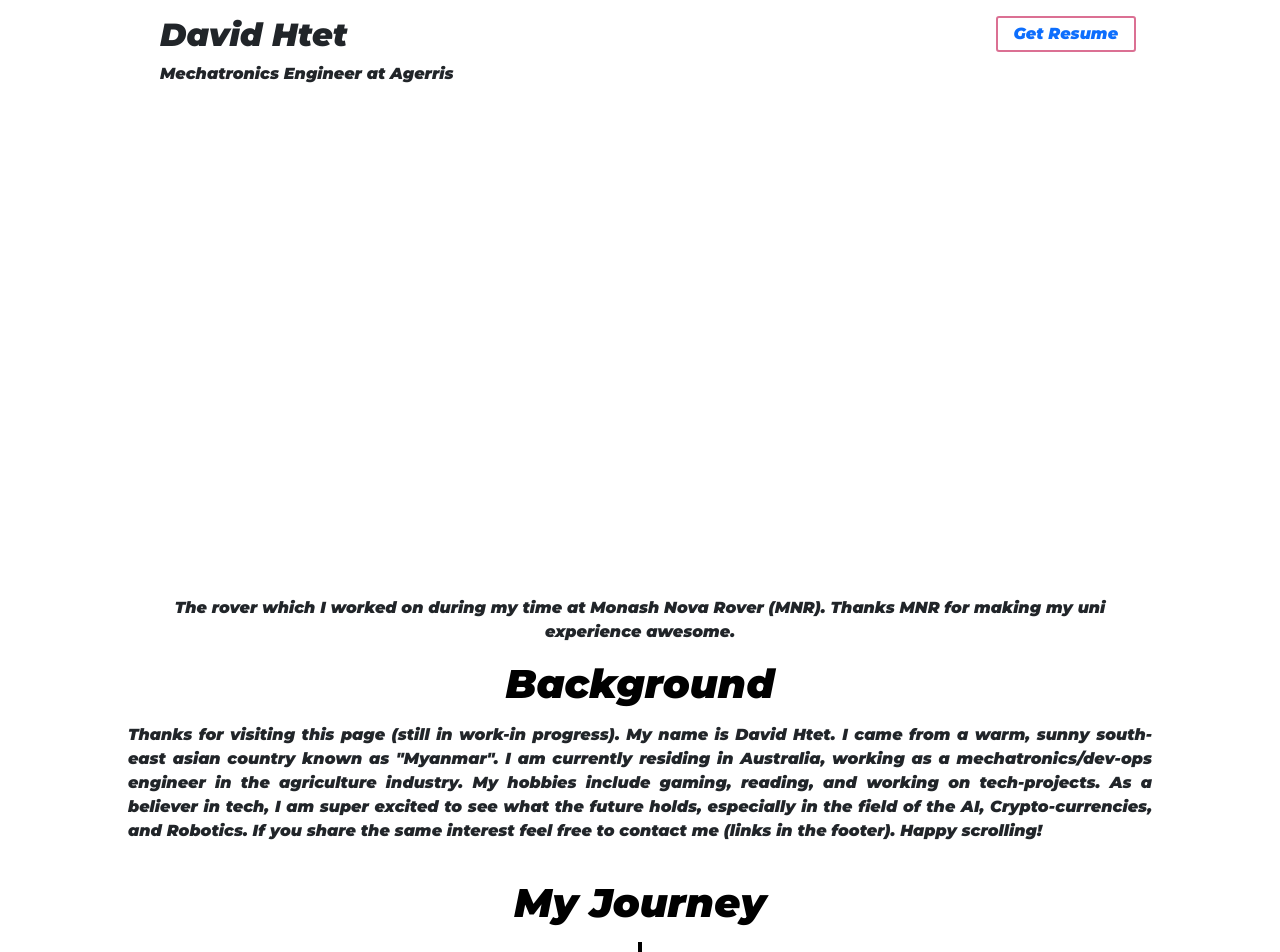
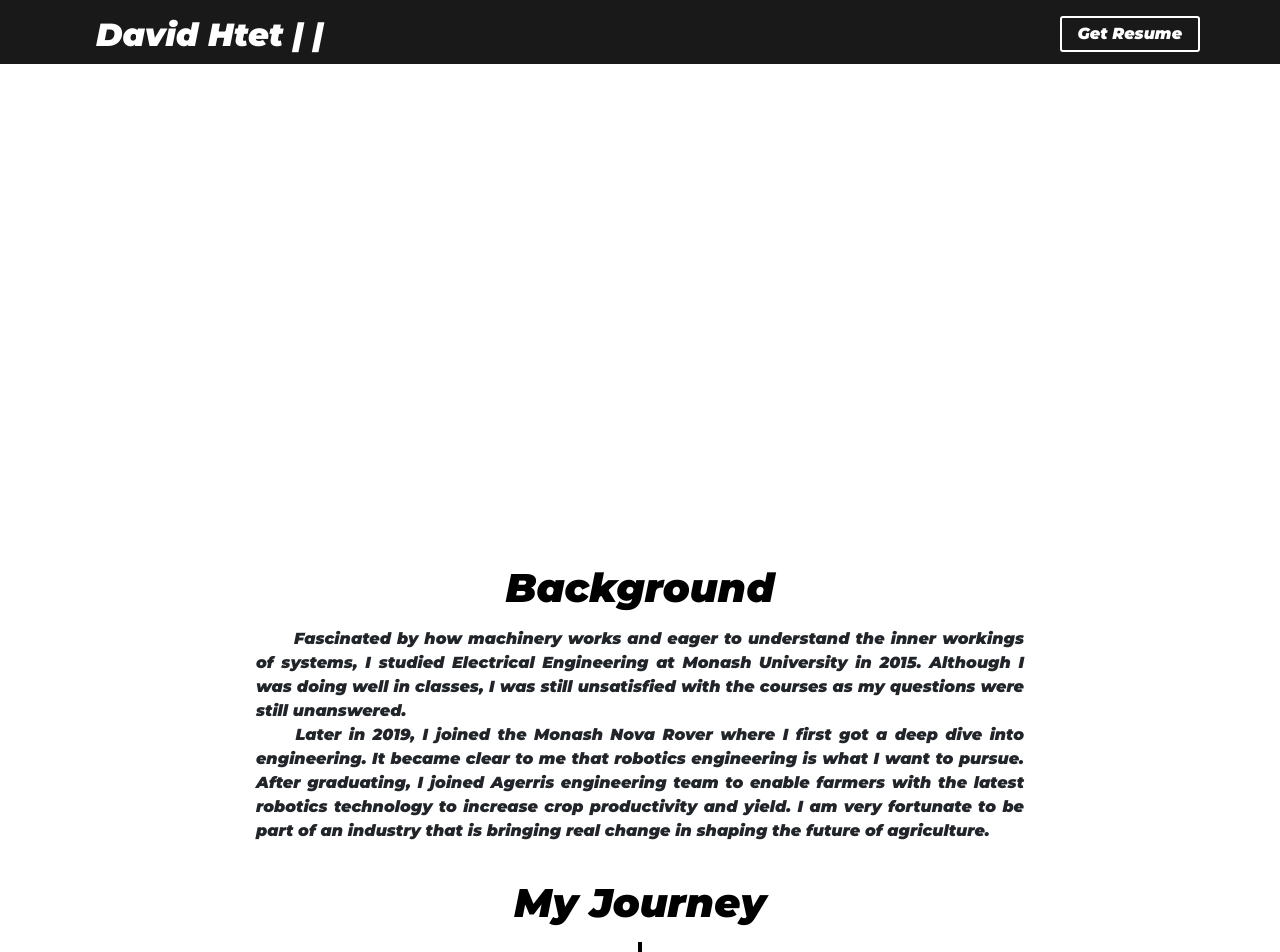
Before and after one commit to ZweatMonash/david_webapp, a React (Create React App) app: page / in a window 1280 px wide. Shown: the top 952 px of the page. Built offline with nearby package versions, Linux system fonts and the light colour scheme; no server answers; a web font is replaced by a local one.

Commit message:
Design changes

```diff
--- a/package.json
+++ b/package.json
@@ -16,6 +16,7 @@
     "styled-components": "^5.3.0",
     "stylus": "^0.54.8",
     "three": "^0.128.0",
+    "typed.js": "^2.0.12",
     "web-vitals": "^1.1.2"
   },
   "scripts": {
--- a/public/index.html
+++ b/public/index.html
@@ -2,7 +2,7 @@
 <html lang="en">
   <head>
     <meta charset="utf-8" />
-    <!-- <link rel="icon" href="%PUBLIC_URL%/favicon.ico" /> -->
+    <link rel="icon" href="%PUBLIC_URL%/favicon.ico" />
     <link rel="preconnect" href="https://fonts.gstatic.com" />
     <link
       href="https://fonts.googleapis.com/css2?family=Encode+Sans+Expanded:wght@400;700&display=swap"
@@ -25,7 +25,7 @@
       name="description"
       content="Web site created using create-react-app"
     />
-    <link rel="apple-touch-icon" href="%PUBLIC_URL%/logo192.png" />
+    <!-- <link rel="apple-touch-icon" href="%PUBLIC_URL%/logo192.png" /> -->
     <!--
       manifest.json provides metadata used when your web app is installed on a
       user's mobile device or desktop. See https://developers.google.com/web/fundamentals/web-app-manifest/
@@ -40,7 +40,7 @@
       work correctly both with client-side routing and a non-root public URL.
       Learn how to configure a non-root public URL by running `npm run build`.
     -->
-    <title>React App</title>
+    <title>David Htet's</title>
   </head>
   <body>
     <noscript>You need to enable JavaScript to run this app.</noscript>
--- a/src/components/hero/RenderRover.js
+++ b/src/components/hero/RenderRover.js
@@ -12,7 +12,6 @@ class RenderRover extends Component {
       height = 300;
     }
     console.log(width, height);
-    // var width = (parent.clientWidth / 3) * 2;
     var mobile = false;
     if (width < 768) {
       mobile = true;
--- a/src/components/hero/hero.css
+++ b/src/components/hero/hero.css
@@ -1,6 +1,8 @@
 #hero-wrapper {
   width: 80vw;
   height: auto;
+  display: block;
+  margin-top: 4em; /* same spacing as Navbar*/
   margin-left: auto;
   margin-right: auto;
 }
@@ -13,3 +15,15 @@
 #hero-wrapper p {
   text-align: justify;
 }
+
+#pitch {
+  /* border: black 4px solid; */
+  /* padding: 10px 0px; */
+  margin-left: 0px;
+}
+
+#pitch p {
+  width: 60vw;
+  margin-left: auto;
+  margin-right: auto;
+}
--- a/src/components/hero/hero.js
+++ b/src/components/hero/hero.js
@@ -3,30 +3,28 @@ import "./hero.css";
 import RenderRover from "./RenderRover";
 
 const Hero = () => {
-  const parentID = "hero-wrapper";
-
   return (
-    <div id={parentID}>
-      <RenderRover parentID={parentID} />
-      <p style={{ textAlign: "center" }}>
-        The rover which I worked on during my time at Monash Nova Rover (MNR).
-        Thanks MNR for making my uni experience awesome.
-      </p>
-      <div>
+    <div id="hero-wrapper">
+      <RenderRover parentID={"hero-wrapper"} />
+      <div id="pitch">
         <h1>Background</h1>
         <p>
-          Thanks for visiting this page (still in work-in progress). My name is
-          David Htet. I came from a warm, sunny south-east asian country known
-          as "Myanmar". I am currently residing in Australia, working as a
-          mechatronics/dev-ops engineer in the agriculture industry. My hobbies
-          include gaming, reading, and working on tech-projects. As a believer
-          in tech, I am super excited to see what the future holds, especially
-          in the field of the AI, Crypto-currencies, and Robotics. If you share
-          the same interest feel free to contact me (links in the footer). Happy
-          scrolling!
+          &emsp; &emsp;Fascinated by how machinery works and eager to understand
+          the inner workings of systems, I studied Electrical Engineering at
+          Monash University in 2015. Although I was doing well in classes, I was
+          still unsatisfied with the courses as my questions were still
+          unanswered.
+          <br></br> &emsp; &emsp;Later in 2019, I joined the Monash Nova Rover
+          where I first got a deep dive into engineering. It became clear to me
+          that robotics engineering is what I want to pursue. After graduating,
+          I joined Agerris engineering team to enable farmers with the latest
+          robotics technology to increase crop productivity and yield. I am very
+          fortunate to be part of an industry that is bringing real change in
+          shaping the future of agriculture.
         </p>
       </div>
     </div>
   );
 };
+
 export default Hero;
--- /dev/null
+++ b/src/components/navbar/name.js
@@ -0,0 +1,31 @@
+import React, { useEffect, useRef } from "react";
+import Typed from "typed.js";
+
+const Name = ({ text }) => {
+  // Create reference to store the DOM element containing the animation
+  const el = useRef(null);
+  // Create reference to store the Typed instance itself
+  const typed = useRef(null);
+
+  useEffect(() => {
+    const options = {
+      strings: text,
+      typeSpeed: 50,
+      backSpeed: 50,
+      loop: true,
+    };
+
+    // elRef refers to the <span> rendered below
+    typed.current = new Typed(el.current, options);
+
+    return () => {
+      // Make sure to destroy Typed instance during cleanup
+      // to prevent memory leaks
+      typed.current.destroy();
+    };
+  }, []);
+
+  return <span ref={el} />;
+};
+
+export default Name;
--- a/src/components/navbar/navbar.css
+++ b/src/components/navbar/navbar.css
@@ -1,10 +1,18 @@
 .nav-wrapper {
-  display: flex;
+  /* position: fixed; */
+  position: fixed;
+  top: 0;
+  display: block;
+  width: 100%;
   flex-direction: row;
-  width: 80vw;
-  height: 6rem;
+  padding-left: 5vw;
+  padding-right: 5vw;
+  height: 4rem;
   margin-left: auto;
   margin-right: auto;
+  background: rgba(0, 0, 0, 90%);
+  z-index: 99;
+  color: white;
 }
 
 .nav-list {
@@ -15,7 +23,6 @@
   justify-content: space-between;
   padding-top: 1rem;
   overflow: hidden;
-  /* border: solid black 2px; */
   border-top: none;
 }
 
@@ -36,21 +43,19 @@
 .nav-right button {
   background: transparent;
   border-radius: 3px;
-  color: black;
-  border: 2px solid palevioletred;
+  border: 2px solid White;
   margin: 0 1em;
   padding: 0.25em 1em;
   transition: 0.4s ease-in-out;
 }
 
-.nav-right a button:hover {
-  background-color: black;
-  color: white;
+.nav-right button:hover {
+  background: darkblue;
 }
 
 .nav-right a {
   text-decoration: none;
-  text-decoration-color: none;
+  color: white;
 }
 
 @media screen and (max-width: 768px) {
--- a/src/components/navbar/navbar.js
+++ b/src/components/navbar/navbar.js
@@ -1,14 +1,23 @@
 import React from "react";
 import "./navbar.css";
 import CV from "../../../public/documents/Davids-CV.pdf";
+import Name from "./name";
 
 const Navbar = () => {
   return (
     <nav className="nav-wrapper">
       <ul className="nav-list">
         <li className="nav-left">
-          <h2>David Htet</h2>
-          <p>Mechatronics Engineer at Agerris</p>
+          <h2>
+            David Htet |
+            <Name
+              text={[
+                "<strong> Mechatronics</strong>",
+                "<strong> Robotics</strong>",
+                "<strong> Software</strong>",
+              ]}
+            />
+          </h2>
         </li>
         <li className="nav-right">
           <button>
```
Also changed, not shown: 1 other file (tests, documents, lock files or other folders).
